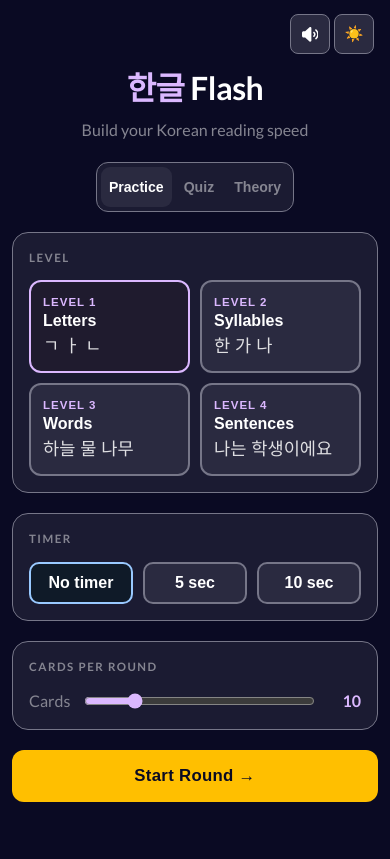
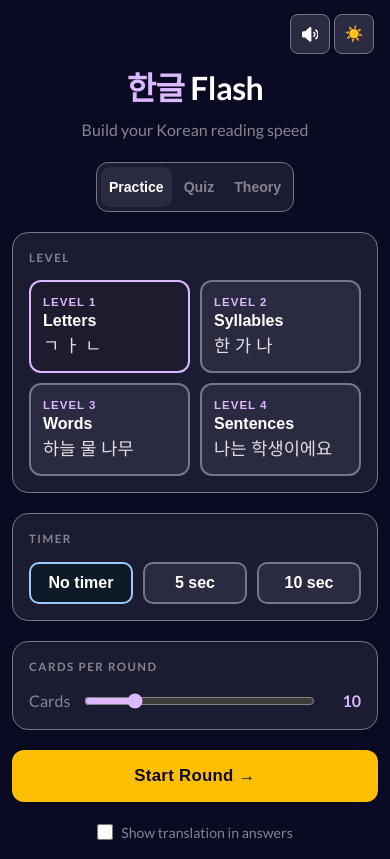
Before and after one commit to freeCodeCamp-Universe/hangul-flash, a website: page index.html in a window 390 px wide. Drawn offline with Linux system fonts and the light colour scheme.

Commit message:
add translation on/off feature

```diff
--- a/app.js
+++ b/app.js
@@ -355,7 +355,7 @@ const LEVEL_NAMES = { 1:'Letters', 2:'Syllables', 3:'Words', 4:'Sentences' };
 
 // ── State ─────────────────────────────────────────────────────────────────────
 
-let config = { level: 1, timer: 0, rounds: 10 };
+let config = { level: 1, timer: 0, rounds: 10, showTranslation: false };
 let session = { queue: [], idx: 0, grades: [], timerHandle: null, timerRemaining: 0 };
 
 function saveConfig() {
@@ -369,6 +369,7 @@ function saveConfig() {
     if (saved.level) config.level = saved.level;
     if (saved.timer !== undefined) config.timer = saved.timer;
     if (saved.rounds) config.rounds = saved.rounds;
+    if (saved.showTranslation !== undefined) config.showTranslation = saved.showTranslation;
   } catch (e) {}
 })();
 
@@ -498,6 +499,13 @@ document.querySelectorAll('.timer-btn').forEach(b => {
 slider.value = config.rounds;
 roundVal.textContent = config.rounds;
 
+const showTranslationCheck = document.getElementById('showTranslationCheck');
+showTranslationCheck.checked = config.showTranslation;
+showTranslationCheck.addEventListener('change', () => {
+  config.showTranslation = showTranslationCheck.checked;
+  saveConfig();
+});
+
 document.getElementById('startBtn').addEventListener('click', () => {
   if (activeTab === 'quiz') startQuiz();
   else startSession();
@@ -530,7 +538,8 @@ function showCard() {
   flashCard.classList.remove('revealed');
   document.getElementById('koreanText').textContent = card.k;
   document.getElementById('romanText').textContent = card.r;
-  document.getElementById('meaningText').textContent = card.m || '';
+  document.getElementById('meaningText').textContent =
+    config.level >= 3 && !config.showTranslation ? '' : (card.m || '');
 
   flashCard.classList.remove('pop');
   void flashCard.offsetWidth; // reflow
@@ -700,7 +709,7 @@ let quizSession = { queue: [], idx: 0, results: [], timerHandle: null };
 
 function getOptionLabel(card) {
   if (config.level <= 2) return card.r;
-  return card.m ? `${card.r} (${card.m})` : card.r;
+  return config.showTranslation && card.m ? `${card.r} (${card.m})` : card.r;
 }
 
 function startQuiz() {
@@ -754,7 +763,6 @@ function showQuizQuestion() {
 
   document.getElementById('quizCounter').textContent = `${current} / ${total}`;
   document.getElementById('quizKoreanText').textContent = card.k;
-  document.getElementById('quizMeaning').style.display = 'none';
   document.getElementById('quizNextBtn').style.display = 'none';
   announce(`Question ${current} of ${total}.`);
 
--- a/index.html
+++ b/index.html
@@ -12,7 +12,7 @@
   <style>
     #setup {
       grid-template-columns: 1fr 1fr;
-      grid-template-areas: "level timer" "level cards" "start start";
+      grid-template-areas: "level timer" "level cards" "start start" "toggle toggle";
       width: 100%;
       max-width: 860px;
       gap: 20px;
@@ -26,13 +26,17 @@
       width: 50%;
       min-width: 260px;
     }
+    #setup > .toggle-label {
+      grid-area: toggle;
+      justify-self: center;
+    }
     @media (min-width: 600px) {
       .nav-tabs { width: 100%; max-width: 860px; }
     }
     @media (max-width: 480px) {
       #setup {
         grid-template-columns: 1fr;
-        grid-template-areas: "level" "timer" "cards" "start";
+        grid-template-areas: "level" "timer" "cards" "start" "toggle";
         max-width: 520px;
       }
       #setup > .start-btn { width: 100%; justify-self: auto; }
@@ -111,6 +115,10 @@
   </div>
 
   <button class="start-btn" id="startBtn">Start Round →</button>
+  <label class="toggle-label" id="showTranslationToggle">
+    <input type="checkbox" id="showTranslationCheck" />
+    Show translation in answers
+  </label>
 </div>
 
 <!-- Flash -->
--- a/style.css
+++ b/style.css
@@ -240,6 +240,24 @@ header p { color: var(--muted); margin-top: 6px; font-size: 1rem; }
 
 .start-btn:hover { opacity: 0.9; }
 .start-btn:active { transform: scale(0.98); }
+
+.toggle-label {
+  display: flex;
+  align-items: center;
+  justify-content: center;
+  gap: 8px;
+  font-size: 0.88rem;
+  color: var(--muted);
+  cursor: pointer;
+  user-select: none;
+}
+
+.toggle-label input[type="checkbox"] {
+  width: 16px;
+  height: 16px;
+  accent-color: var(--yellow-gold);
+  cursor: pointer;
+}
 
 /* ── Flash screen ── */
 #flash {
```
